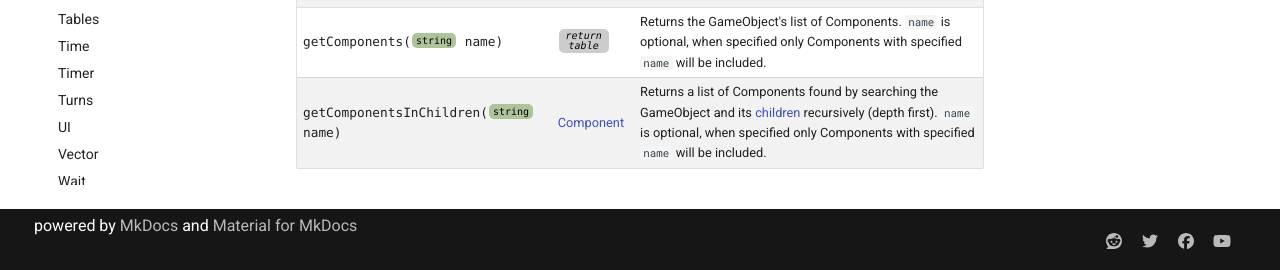
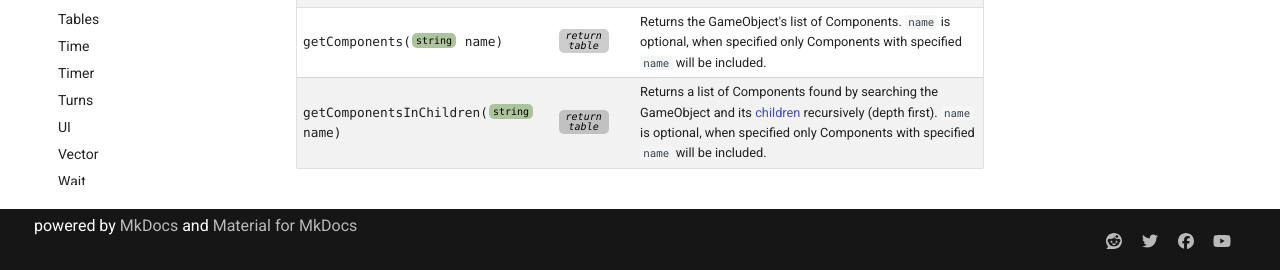
Before and after one commit to Berserk-Games/Tabletop-Simulator-API, an MkDocs documentation site: the page built from docs/components/gameobject.md, in a window 1280 px wide and 1065 px high. Shown: the part 792-1062 px from the top of the window. Built offline with MkDocs 1.6.1 and Material for MkDocs 9.7.7, drawn with Linux system fonts in a browser that asks for light colours; comment, search, counter and statistics services are not loaded.

Commit message:
Corrected getComponentsInChildren() return type

```diff
--- a/docs/components/gameobject.md
+++ b/docs/components/gameobject.md
@@ -16,4 +16,4 @@ getChildren() {: #getchildren data-toc-label="getChildren()" data-toc-child-of="
 getComponent([<span class="tag str"></span>](../types.md) name) {: #getcomponent data-toc-label="getComponent(...)" data-toc-child-of="functions" } | [Component](component.md) | Returns a Component matching the specified `name` from the GameObject's list of Components.
 getComponentInChildren([<span class="tag str"></span>](../types.md) name) {: #getcomponentinchildren data-toc-label="getComponentInChildren(...)" data-toc-child-of="functions" } | [Component](component.md) | Returns a Component matching the specified `name`. Found by searching the Components of the GameObject and its [children](#getchildren) recursively (depth first).
 getComponents([<span class="tag str"></span>](../types.md) name) {: #getcomponents data-toc-label="getComponents(...)" data-toc-child-of="functions" } | [<span class="ret tab"></span>](../types.md) | Returns the GameObject's list of Components. `name` is optional, when specified only Components with specified `name` will be included.
-getComponentsInChildren([<span class="tag str"></span>](../types.md) name) {: #getcomponentsinchildren data-toc-label="getComponentsInChildren(...)" data-toc-child-of="functions" } | [Component](component.md) | Returns a list of Components found by searching the GameObject and its [children](#getchildren) recursively (depth first). `name` is optional, when specified only Components with specified `name` will be included.
+getComponentsInChildren([<span class="tag str"></span>](../types.md) name) {: #getcomponentsinchildren data-toc-label="getComponentsInChildren(...)" data-toc-child-of="functions" } | [<span class="ret tab"></span>](../types.md) | Returns a list of Components found by searching the GameObject and its [children](#getchildren) recursively (depth first). `name` is optional, when specified only Components with specified `name` will be included.
```
